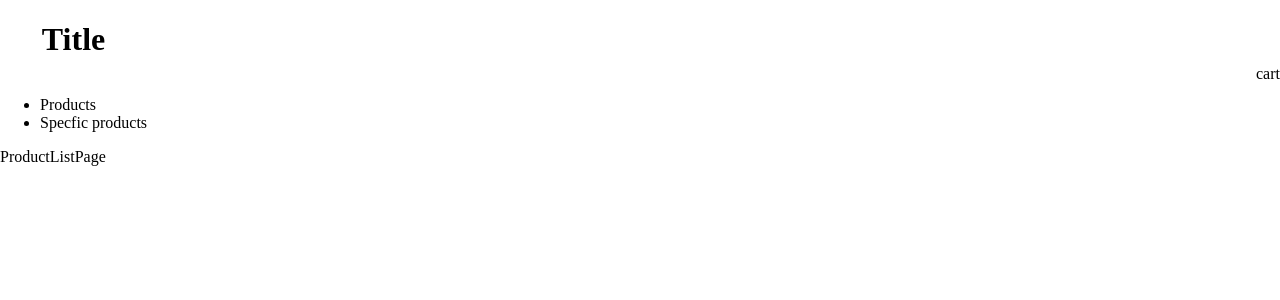
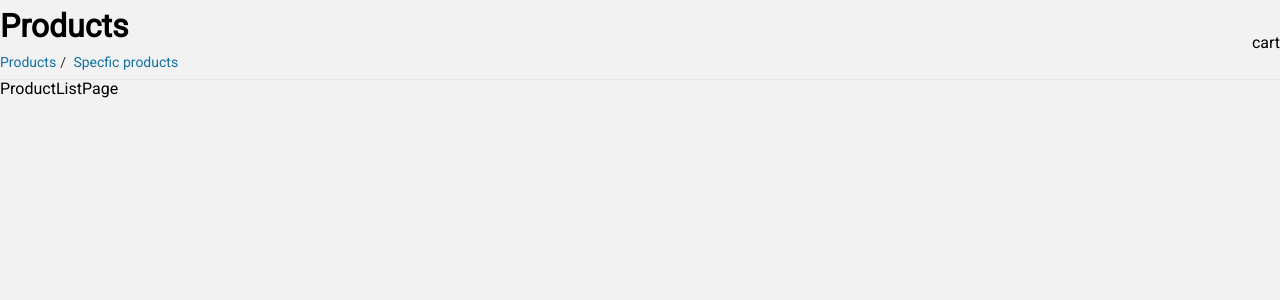
Before and after one commit to srahalh/shop, a React (Create React App) app: page / in a window 1280 px wide. Shown: the top 300 px of the page. Built offline with nearby package versions, Linux system fonts and the light colour scheme; no server answers.

Commit message:
style: :art: Header mockup

```diff
--- a/public/index.html
+++ b/public/index.html
@@ -3,6 +3,7 @@
   <head>
     <meta charset="utf-8" />
     <link rel="icon" href="%PUBLIC_URL%/favicon.ico" />
+    <link href='https://fonts.googleapis.com/css?family=Roboto' rel='stylesheet'>
     <meta name="viewport" content="width=device-width, initial-scale=1" />
     <meta name="theme-color" content="#000000" />
     <meta
--- a/src/shop/components/header/Header.scss
+++ b/src/shop/components/header/Header.scss
@@ -1,9 +1,48 @@
 @import '../../styles/mixins.scss';
+@import '../../styles/config.scss';
 
 .header__container {
   @include container;
   @include flex-layout-space-between;
+  margin-top: $padding-md;
+  border-bottom: 1px solid lighten($color-primary, 70%);
+
   .header__containerLeft {
     @include flex-layout-columns;
+
+    .header__title {
+      margin: 0;
+      align-self: start;
+    }
+  }
+
+}
+
+.header__breadcrumb {
+  padding: $padding-md 0;
+  list-style: none;
+  margin: 0;
+
+  li {
+    display: inline;
+    font-size: $font-sm;
+    color: $color-primary;
+
+    a {
+      color: $color-secondary;
+      text-decoration: none;
+
+      &:hover {
+        color: darken($color-secondary, 10%);
+        ;
+        text-decoration: underline;
+        cursor: pointer;
+      }
+    }
+  }
+
+  li+li::before {
+    content: "/\00a0";
+    padding: $padding-sm;
   }
 }
--- a/src/shop/components/header/header.js
+++ b/src/shop/components/header/header.js
@@ -1,15 +1,15 @@
-import React from 'react';
-import Cart from '../Cart/Cart';
+import React from "react";
+import Cart from "../Cart/Cart";
 
-import './Header.scss';
+import "./Header.scss";
 
 const Header = () => {
   return (
     <header className="header__container">
       <div className="header__containerLeft">
-        <h1>Title</h1>
+        <h1 className="header__title">Products</h1>
         <div>
-          <ul>
+          <ul className="header__breadcrumb">
             <li>
               <a>Products</a>
             </li>
@@ -19,9 +19,7 @@ const Header = () => {
           </ul>
         </div>
       </div>
-      <Cart
-        className="header__containerRight"
-      />
+      <Cart className="header__containerRight" />
     </header>
   );
 };
--- /dev/null
+++ b/src/shop/styles/config.scss
@@ -0,0 +1,23 @@
+//Colors
+
+$color-primary: #323232;
+$color-secondary: #1171a3;
+$color-error: #C22929;
+
+//Padding
+
+$padding-sm: 4px;
+$padding-md: 8px;
+$padding-lg: 16px;
+
+//Margins
+
+$margin-sm: 4px;
+$margin-md: 8px;
+$margin-lg: 16px;
+
+
+//Font size
+
+$font-sm: 14px;
+$font-md: 16px;
--- a/src/styles.css
+++ b/src/styles.css
@@ -22,6 +22,8 @@ html {
 
 body {
   margin: 0;
+  font-family: 'Roboto', sans-serif;
+  background-color: #f2f2f2;
 }
 
 /**
```
